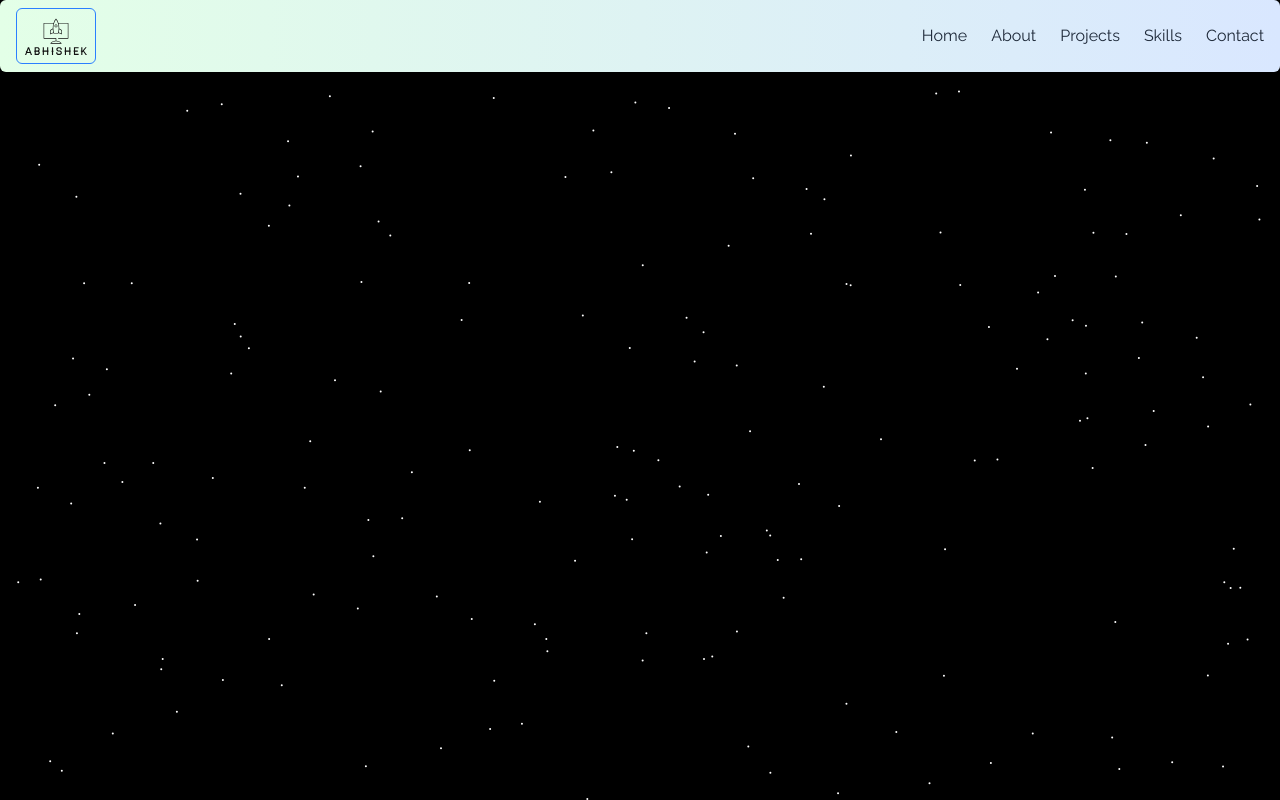
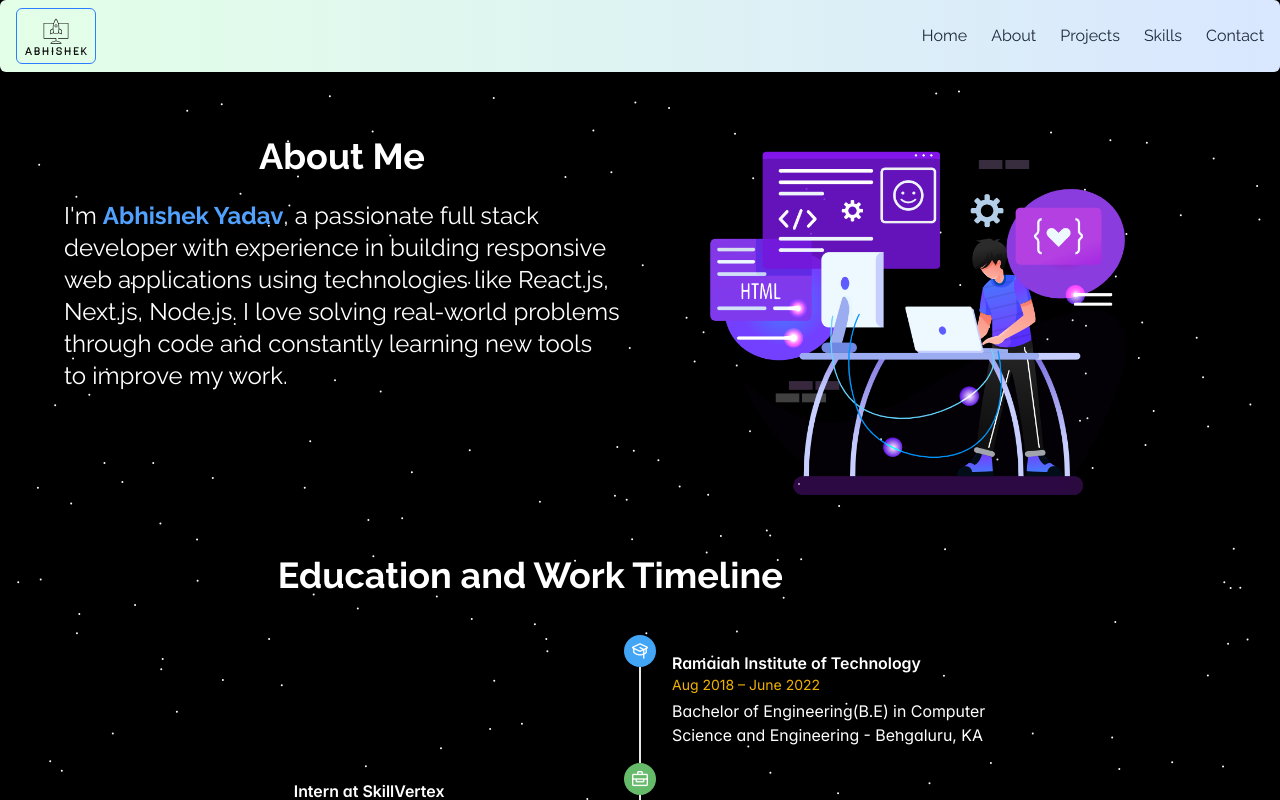
Before and after one commit to Abhishek09yadav/portfolio, a Next.js app: page /about in a window 1280 px wide. Shown: the top 800 px of the page. Built offline with nearby package versions, Linux system fonts and the light colour scheme.

Commit message:
feat: restructure About page and add TechStack component; remove unused About component

```diff
--- a/src/app/about/page.jsx
+++ b/src/app/about/page.jsx
@@ -1,13 +1,14 @@
-
-import About from '@/components/About'
-import React from 'react'
-
+import AboutHeading from "@/components/about/AboutHeading";
+import MyTimeline from "@/components/about/MyTimeline";
+import Image from "next/image";
+import React from "react";
 const Page = () => {
   return (
-    <div>
-      <About/>
+    <div className="z-10 flex flex-col relative min-h-screen items-center justify-center px-4 md:px-16 text-white mt-16">
+      <AboutHeading />
+      <MyTimeline />
     </div>
-  )
-}
+  );
+};
 
-export default Page
+export default Page;
--- /dev/null
+++ b/src/app/skills/page.jsx
@@ -0,0 +1,13 @@
+import TechStack from '@/components/skills/Skills';
+
+import React from 'react'
+
+const page = () => {
+  return (
+    <div className="relative flex-1">
+      <TechStack />
+    </div>
+  );
+}
+
+export default page
--- a/src/components/About.jsx
+++ /dev/null
@@ -1,11 +0,0 @@
-import React from "react";
-const About = () => {
-  return (
-    <div className="h-screen ">
-
-
-    </div>
-  );
-};
-
-export default About;
--- /dev/null
+++ b/src/components/about/AboutHeading.jsx
@@ -0,0 +1,26 @@
+import React from 'react'
+
+import Image from "next/image";
+const AboutHeading = () => {
+  return (
+    <div className="flex flex-col md:flex-row items-center md:items-start gap-10">
+      {/* text section */}
+      <div className="md:w-1/2 text-center md:text-left">
+        <h2 className="text-4xl text-center font-bold mb-6">About Me</h2>
+        <p className="text-2xl ">
+          I'm <span className="text-blue-400 font-bold">Abhishek Yadav</span>, a
+          passionate full stack developer with experience in building responsive
+          web applications using technologies like React.js, Next.js, Node.js. I
+          love solving real-world problems through code and constantly learning
+          new tools to improve my work.
+        </p>
+      </div>
+      {/* image */}
+      <div className="md:w-1/2 flex justify-center">
+        <Image src="/img/about.png" width={550} height={550} alt="about" />
+      </div>
+    </div>
+  );
+};
+
+export default AboutHeading;
--- /dev/null
+++ b/src/components/about/MyTimeline.jsx
@@ -0,0 +1,80 @@
+"use client";
+import React from "react";
+import { Timeline } from "primereact/timeline";
+
+export default function MyTimeline() {
+  const events = [
+    {
+      status: "Ramaiah Institute of Technology",
+      date: "Aug 2018 – June 2022",
+      icon: "pi pi-graduation-cap",
+      color: "#42A5F5",
+      details:
+        "Bachelor of Engineering(B.E) in Computer Science and Engineering - Bengaluru, KA",
+    },
+    {
+      status: "Intern at SkillVertex",
+      date: "Sept 2021 – Nov 2021",
+      icon: "pi pi-briefcase",
+      color: "#66BB6A",
+      details:
+        "Built user interfaces and improved client engagement through reward interfaces.",
+    },
+    {
+      status: "Full Stack Developer at Istakapaza",
+      date: "Apr 2023 – Feb 2024",
+      icon: "pi pi-briefcase",
+      color: "#FFA726",
+      details: "Led front-end development using React.js.",
+    },
+    {
+      status: "Full Stack Developer at Mphasis",
+      date: "Feb 2024 – May 2024",
+      icon: "pi pi-briefcase",
+      color: "#AB47BC",
+      details:
+        "Developed REST APIs, backend services and participated in agile ceremonies.",
+    },
+    {
+      status: "Full Stack Developer at JeeVijay",
+      date: "Nov 2024 – Present",
+      icon: "pi pi-briefcase",
+      color: "#EC407A",
+      details:
+        "Built scalable MERN stack apps, integrated Razorpay, deployed on Render/Vercel.",
+    },
+  ];
+  const customizedContent = (item) => {
+    return (
+      <div className="text-left py-4 ">
+        <h4 className="font-semibold">{item.status}</h4>
+        <p className="text-sm text-yellow-500">{item.date}</p>
+        <p className="mt-1">{item.details}</p>
+      </div>
+    );
+  };
+  const customizedMarker = (item) => {
+    return (
+      <span
+        className="flex p-2 items-center justify-center rounded-full "
+        style={{ backgroundColor: item.color }}
+      >
+        <i className={item.icon}></i>
+      </span>
+    );
+  };
+  return (
+    <div className="card mx-auto mt-6 ">
+      <h2 className="text-4xl py-4 font-bold mb-6">
+        Education and Work Timeline
+      </h2>
+      <Timeline
+        value={events}
+        align="alternate"
+        content={customizedContent}
+        marker={customizedMarker}
+        className="w-full"
+      />
+    </div>
+  );
+}
--- /dev/null
+++ b/src/components/skills/Skills.jsx
@@ -0,0 +1,49 @@
+"use client";
+import React from "react";
+import { Tooltip } from "primereact/tooltip";
+import { Tag } from "primereact/tag";
+
+// Example skill categories with icon class (optional)
+const techStack = [
+  { name: "JavaScript", icon: "pi pi-code" },
+  { name: "TypeScript", icon: "pi pi-cog" },
+  { name: "React.js", icon: "pi pi-desktop" },
+  { name: "Next.js", icon: "pi pi-globe" },
+  { name: "Node.js", icon: "pi pi-server" },
+  { name: "Express.js", icon: "pi pi-send" },
+  { name: "MongoDB", icon: "pi pi-database" },
+  { name: "Tailwind CSS", icon: "pi pi-sitemap" },
+  { name: "Redux", icon: "pi pi-sliders-h" },
+  { name: "Git", icon: "pi pi-github" },
+  { name: "Postman", icon: "pi pi-send" },
+];
+
+const TechStack = () => {
+  return (
+    <div className="w-full px-4 md:px-16 py-10 bg-gray-900 text-white">
+      <h2 className="text-3xl font-bold mb-8 text-center text-primary">
+        Tech Stack
+      </h2>
+
+      <div className="overflow-x-auto whitespace-nowrap scrollbar-thin scrollbar-thumb-gray-700 scrollbar-track-gray-800 py-4">
+        <div className="inline-flex gap-4 px-2">
+          {techStack.map((tech, index) => (
+            <div
+              key={index}
+              className="flex items-center gap-2 px-4 py-2 bg-gray-800 rounded-full hover:bg-primary transition-all duration-300 cursor-pointer shadow-md"
+              data-pr-tooltip={tech.name}
+            >
+              <i className={`${tech.icon} text-lg`} />
+              <span>{tech.name}</span>
+            </div>
+          ))}
+        </div>
+      </div>
+
+      {/* PrimeReact Tooltip */}
+      <Tooltip target="[data-pr-tooltip]" />
+    </div>
+  );
+};
+
+export default TechStack;
```
Also changed, not shown: public/img/stars.jpg (deleted).
